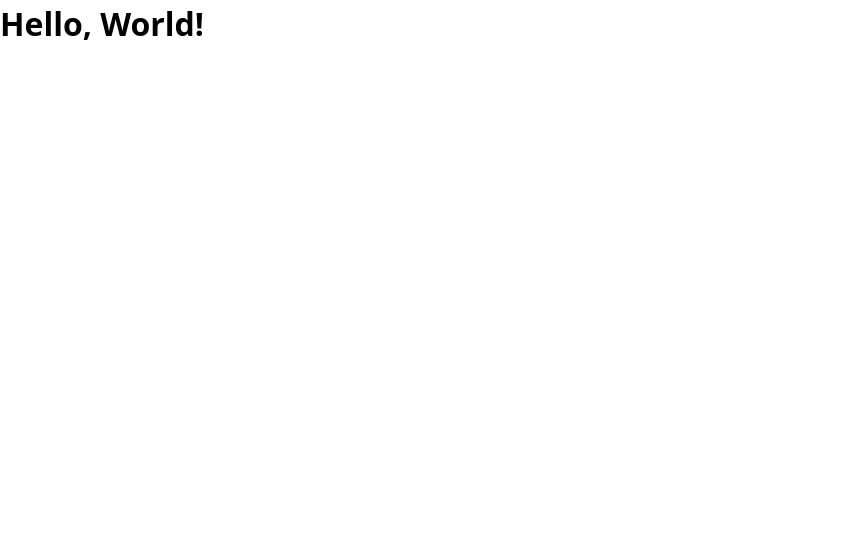
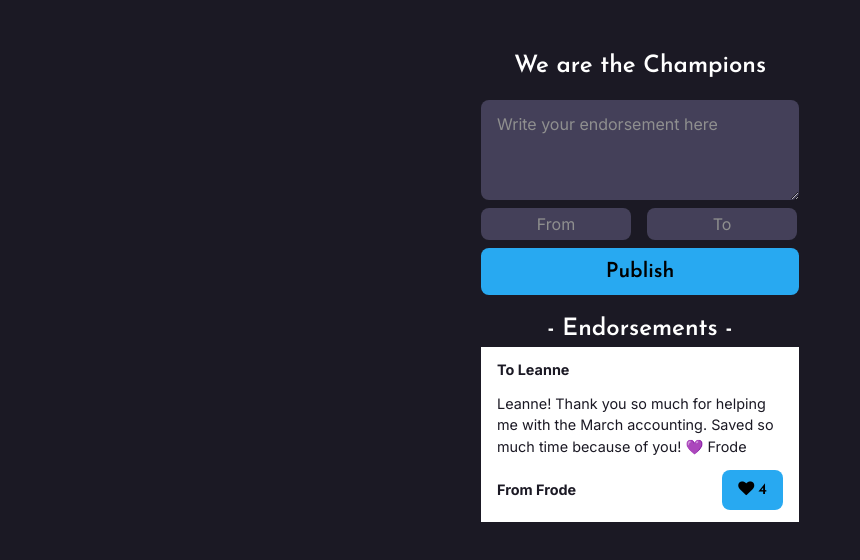
Before and after one commit to LahcenHaouch/endorsements, a plain HTML site: page index.html in a window 1280 px wide. Shown: the whole page, without its empty margins (0-860 px from the left). Drawn offline with Linux system fonts and the light colour scheme.

Commit message:
Style endorsements

```diff
--- a/index.html
+++ b/index.html
@@ -4,10 +4,58 @@
     <meta charset="UTF-8" />
     <meta http-equiv="X-UA-Compatible" content="IE=edge" />
     <meta name="viewport" content="width=device-width, initial-scale=1.0" />
+    <link rel="preconnect" href="https://fonts.googleapis.com" />
+    <link rel="preconnect" href="https://fonts.gstatic.com" crossorigin />
+    <link
+      href="https://fonts.googleapis.com/css2?family=Inter:wght@400;700&family=Josefin+Sans:wght@600&display=swap"
+      rel="stylesheet"
+    />
+    <link
+      rel="stylesheet"
+      href="https://cdnjs.cloudflare.com/ajax/libs/font-awesome/4.7.0/css/font-awesome.min.css"
+    />
     <link rel="stylesheet" href="style.css" />
     <title>Endorsements</title>
   </head>
   <body>
-    <h1>Hello, World!</h1>
+    <div class="container">
+      <h1>We are the Champions</h1>
+      <form id="new-endorsement-form">
+        <textarea
+          name="new-endorsement"
+          id="new-endorsement"
+          placeholder="Write your endorsement here"
+          required
+        ></textarea>
+        <div class="from-to">
+          <input
+            type="text"
+            name="from"
+            id="from"
+            placeholder="From"
+            required
+          />
+          <input type="text" name="to" id="to" placeholder="To" required />
+        </div>
+        <button type="submit">Publish</button>
+      </form>
+
+      <h2>- Endorsements -</h2>
+      <ul class="endorsements">
+        <li class="endorsement">
+          <p class="endorsement-to">To Leanne</p>
+          <p class="endorsement-body">
+            Leanne! Thank you so much for helping me with the March accounting.
+            Saved so much time because of you! 💜 Frode
+          </p>
+          <div class="from-like-container">
+            <p class="endorsement-from">From Frode</p>
+            <button class="endorsement-like">
+              <i class="endorsement-icon fa fa-heart"></i>4
+            </button>
+          </div>
+        </li>
+      </ul>
+    </div>
   </body>
 </html>
--- a/style.css
+++ b/style.css
@@ -78,3 +78,129 @@ h6 {
 #__next {
   isolation: isolate;
 }
+
+/* custom */
+
+body {
+  background-color: #1b1924;
+  color: white;
+  display: flex;
+  flex-direction: column;
+  align-items: center;
+  font-family: "Inter", sans-serif;
+}
+
+.container {
+  text-align: center;
+  padding-inline: 36px;
+  margin-top: 48px;
+  max-width: 390px;
+}
+
+h1 {
+  margin-bottom: 16px;
+  font-size: 1.5rem;
+}
+
+h1,
+h2,
+button {
+  font-family: "Josefin Sans", sans-serif;
+}
+
+#new-endorsement-form {
+  display: flex;
+  flex-direction: column;
+  gap: 8px;
+}
+
+textarea {
+  padding: 12px 16px;
+  height: 100px;
+}
+
+textarea,
+input {
+  background-color: #444059;
+  color: white;
+}
+
+textarea::placeholder,
+input::placeholder {
+  color: #8f8f8f;
+}
+
+textarea:focus-visible,
+input:focus-visible,
+button:focus-visible {
+  outline: 1px solid white;
+}
+
+textarea,
+input,
+button {
+  border-radius: 8px;
+  border: none;
+}
+
+.from-to {
+  display: flex;
+  gap: 16px;
+}
+
+input {
+  padding: 4px 8px;
+  text-align: center;
+  width: 150px;
+}
+
+button {
+  padding: 8px 16px;
+  margin-bottom: 16px;
+  background-color: #28a9f1;
+  cursor: pointer;
+  font-size: 1.3rem;
+}
+
+.endorsements {
+  list-style: none;
+  padding-left: 0;
+}
+
+.endorsement {
+  background-color: white;
+  color: #1b1924;
+  padding: 12px 16px;
+  margin-bottom: 12px;
+  font-size: 0.9rem;
+}
+
+.endorsement-to {
+  text-align: left;
+  font-weight: bold;
+  margin-bottom: 12px;
+}
+
+.endorsement-body {
+  text-align: left;
+  margin-bottom: 12px;
+}
+
+.endorsement-from {
+  font-weight: bold;
+}
+
+.from-like-container {
+  display: flex;
+  justify-content: space-between;
+  align-items: center;
+}
+
+.endorsement-like {
+  margin: 0;
+  font-size: 1rem;
+}
+
+.endorsement-icon {
+  margin-right: 4px;
+}
```
